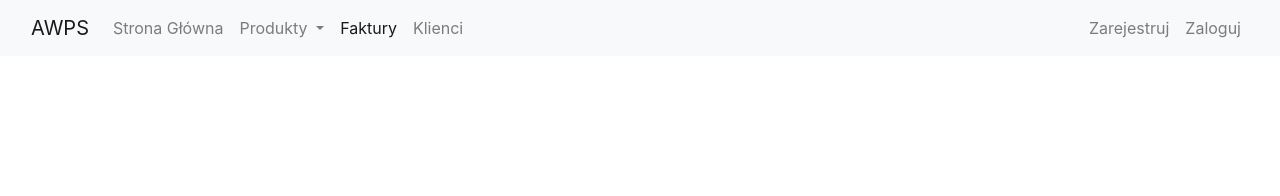
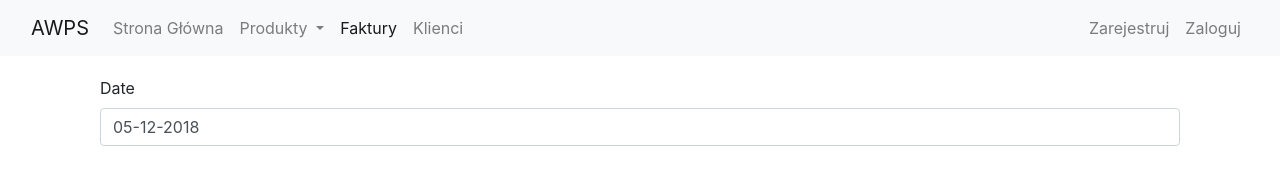
Before and after one commit to Karw0s/sklep_zoo_client, an Angular app: page /invoices/new in a window 1280 px wide. Shown: the top 196 px of the page. Built offline with nearby package versions, Linux system fonts and the light colour scheme.

Commit message:
Dodaje ngx-bootstrap dodaje datapicker w edytowaniu faktury

```diff
--- a/angular.json
+++ b/angular.json
@@ -25,7 +25,8 @@
             "styles": [
               "src/styles.css",
               "node_modules/bootstrap/dist/css/bootstrap.min.css",
-              "node_modules/@fortawesome/fontawesome-free/css/all.css"
+              "node_modules/@fortawesome/fontawesome-free/css/all.css",
+              "node_modules/ngx-bootstrap/datepicker/bs-datepicker.css"
             ],
             "scripts": [
               "node_modules/jquery/dist/jquery.min.js",
--- a/package.json
+++ b/package.json
@@ -22,6 +22,7 @@
     "bootstrap": "^4.1.3",
     "core-js": "^2.5.4",
     "jquery": "^3.3.1",
+    "ngx-bootstrap": "^3.1.3",
     "popper.js": "^1.14.6",
     "rxjs": "~6.3.3",
     "tslib": "^1.9.0",
--- a/src/app/invoices/invoice-edit/invoice-edit.component.html
+++ b/src/app/invoices/invoice-edit/invoice-edit.component.html
@@ -1,3 +1,14 @@
 <div class="container">
-
+  <form>
+    <div class="form-group">
+      <label for="date">Date</label>
+      <input id="date"
+             type="text"
+             placeholder="Datepicker"
+             class="form-control"
+             bsDatepicker
+             [bsValue]="bsValue"
+             [bsConfig]="{ dateInputFormat: 'DD-MM-YYYY' }">
+    </div>
+  </form>
 </div>
--- a/src/app/invoices/invoice-edit/invoice-edit.component.ts
+++ b/src/app/invoices/invoice-edit/invoice-edit.component.ts
@@ -1,6 +1,11 @@
 import { Component, OnInit } from '@angular/core';
-import { FormArray, FormControl, FormGroup } from '@angular/forms';
+import { FormArray, FormControl, FormGroup, Validators } from '@angular/forms';
 import { Invoice } from '../invoice.model';
+import { ActivatedRoute, Params, Router } from '@angular/router';
+import { ClientService } from '../../clients/client.service';
+import { InvoiceService } from '../invoice.service';
+import { tap } from 'rxjs/operators';
+import { Client } from '../../models/client.model';
 
 @Component({
   selector: 'app-invoice-edit',
@@ -8,26 +13,66 @@ import { Invoice } from '../invoice.model';
   styleUrls: ['./invoice-edit.component.css']
 })
 export class InvoiceEditComponent implements OnInit {
+  bsValue = new Date();
+  invoice: Invoice;
+  client;
+  invoiceForm: FormGroup;
+  private id: number;
+  private editMode = false;
+  private clientID: number;
 
-  invoice: Invoice;
-  invoiceForm: FormGroup;
-
-  constructor() { }
+  constructor(private invoiceService: InvoiceService,
+              private clientService: ClientService,
+              private router: Router,
+              private route: ActivatedRoute) { }
 
   ngOnInit() {
+    // this.route.queryParams.subscribe(
+    //   params => {
+    //     this.clientID = +params.client;
+    //   }
+    // );
+    //
+    // this.route.params.subscribe(
+    //   (prams: Params) => {
+    //     const url: string = this.router.url;
+    //
+    //     this.id = +prams['id'];
+    //     this.editMode = prams['id'] != null;
+    //
+    //     this.formInit();
+    //
+    //     if (this.clientID) {
+    //       this.clientService.getClient(this.clientID).subscribe(
+    //         client => {
+    //           this.client = client;
+    //           this.invoice.buyer = this.client;
+    //           this.invoiceForm.patchValue(this.invoice);
+    //         }
+    //       );
+    //     }
+    //
+    //     if (this.editMode) {
+    //       this.invoiceService.getInvoice(this.id).pipe(
+    //         tap(invoice => {
+    //           this.invoiceForm.patchValue(invoice);
+    //         })
+    //       ).subscribe(
+    //         (invoice: Invoice) => { this.invoice = invoice; }
+    //       );
+    //     }
+    //   }
+    // );
 
-
-    this.formInit();
   }
 
   formInit() {
 
 
-
     this.invoiceForm = new FormGroup({
       'id': new FormControl(null),
       'number': new FormControl(),
-      'issueDate': new FormControl(),
+      'issueDate': new FormControl(null, []),
       'saleDate': new FormControl(),
       'paymentType': new FormControl(),
       'seller': new FormControl(),
@@ -35,7 +80,7 @@ export class InvoiceEditComponent implements OnInit {
       'positions': new FormArray([]),
       'priceNet': new FormControl(),
       'priceGross': new FormControl()
-    })
+    });
   }
 
 }
--- a/src/app/invoices/invoice-list/invoice-list.component.html
+++ b/src/app/invoices/invoice-list/invoice-list.component.html
@@ -2,7 +2,7 @@
   <div class="col-lg-3">
     <!--navigacja-->
     <div class="row my-2">
-      <button class="btn btn-primary">Nowa Faktura</button>
+      <button class="btn btn-primary" routerLink="new">Nowa Faktura</button>
     </div>
 
 
--- a/src/app/invoices/invoice.service.ts
+++ b/src/app/invoices/invoice.service.ts
@@ -24,7 +24,7 @@ export class InvoiceService {
     return this.httpClient.get(this.apiEndpoint + '/invoices/list');
   }
 
-  getInvoice(invoiceId: string) {
+  getInvoice(invoiceId: number) {
     return this.httpClient.get(this.apiEndpoint + '/invoices/' + invoiceId);
   }
 
--- a/src/app/invoices/invoices.module.ts
+++ b/src/app/invoices/invoices.module.ts
@@ -5,6 +5,7 @@ import { InvoiceEditComponent } from './invoice-edit/invoice-edit.component';
 import { InvoicesMainPageComponent } from './invoices-main-page/invoices-main-page.component';
 import { InvoicesRoutingModule } from './invoices-routing.module';
 import { FormsModule, ReactiveFormsModule } from '@angular/forms';
+import { BsDatepickerModule } from 'ngx-bootstrap/datepicker';
 
 @NgModule({
   declarations: [
@@ -16,6 +17,7 @@ import { FormsModule, ReactiveFormsModule } from '@angular/forms';
     CommonModule,
     ReactiveFormsModule,
     FormsModule,
+    BsDatepickerModule.forRoot(),
     InvoicesRoutingModule
   ]
 })
```
Also changed, not shown: 1 other file (tests, documents, lock files or other folders).
